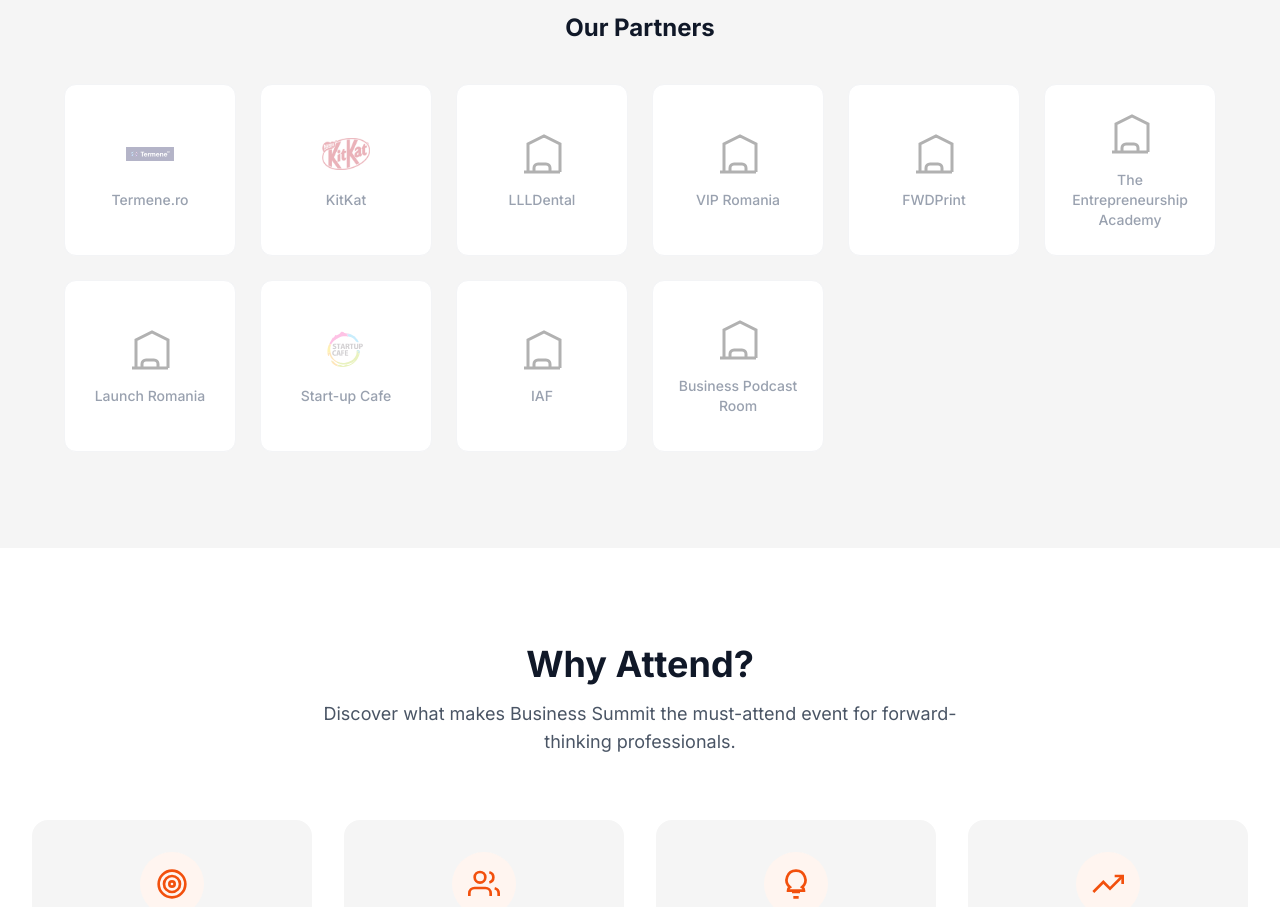
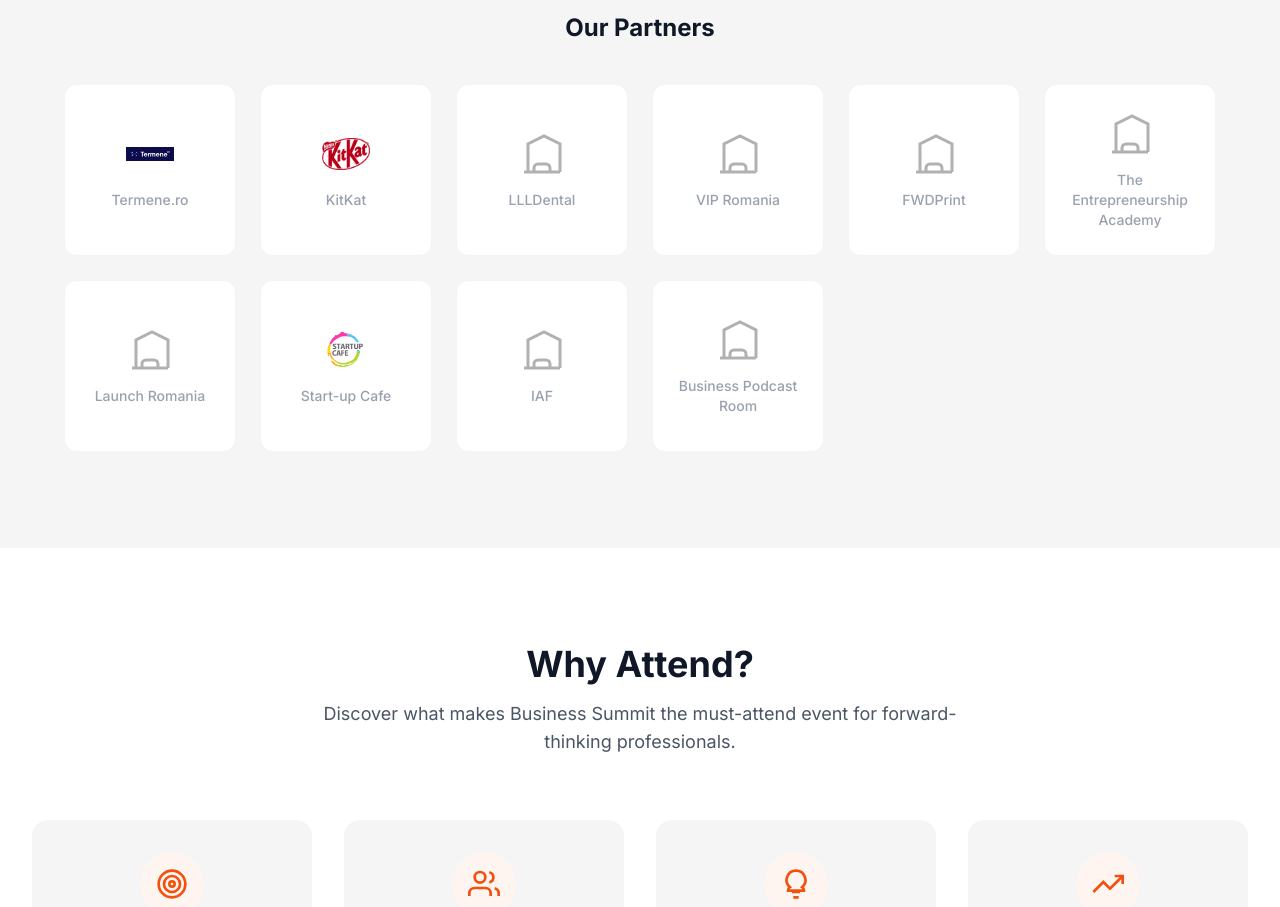
Before and after one commit to NacuIoan/BusinessSummitWebsite, a React (Vite) app: page / in a window 1280 px wide. Shown: the part 1380-2287 px from the top of the page. Built offline with nearby package versions, Linux system fonts and the light colour scheme.

Commit message:
quick fix for logo opacity

```diff
--- a/src/components/sections/Organizers.jsx
+++ b/src/components/sections/Organizers.jsx
@@ -64,11 +64,11 @@
                     <div className="grid grid-cols-2 sm:grid-cols-3 md:grid-cols-4 lg:grid-cols-6 gap-6 justify-items-center">
                         {PARTNERS.map((partner) => (
                             <div key={partner.id} className="bg-white rounded-xl p-6 flex flex-col items-center justify-center w-full aspect-square border border-gray-100 hover:shadow-md transition-shadow">
-                                <div className="w-12 h-12 mb-3 opacity-30">
+                                <div className="w-12 h-12 mb-3">
                                     {partner.image ? (
                                         <img src={partner.image} alt={partner.name} className="w-full h-full object-contain" />
                                     ) : (
-                                        <svg viewBox="0 0 24 24" fill="none" stroke="currentColor" strokeWidth="1.5">
+                                        <svg className="opacity-30" viewBox="0 0 24 24" fill="none" stroke="currentColor" strokeWidth="1.5">
                                             <path d="M3 21h18M5 21V7l8-4 8 4v14M8 21v-2a2 2 0 012-2h4a2 2 0 012 2v2" />
                                         </svg>
                                     )}
```
